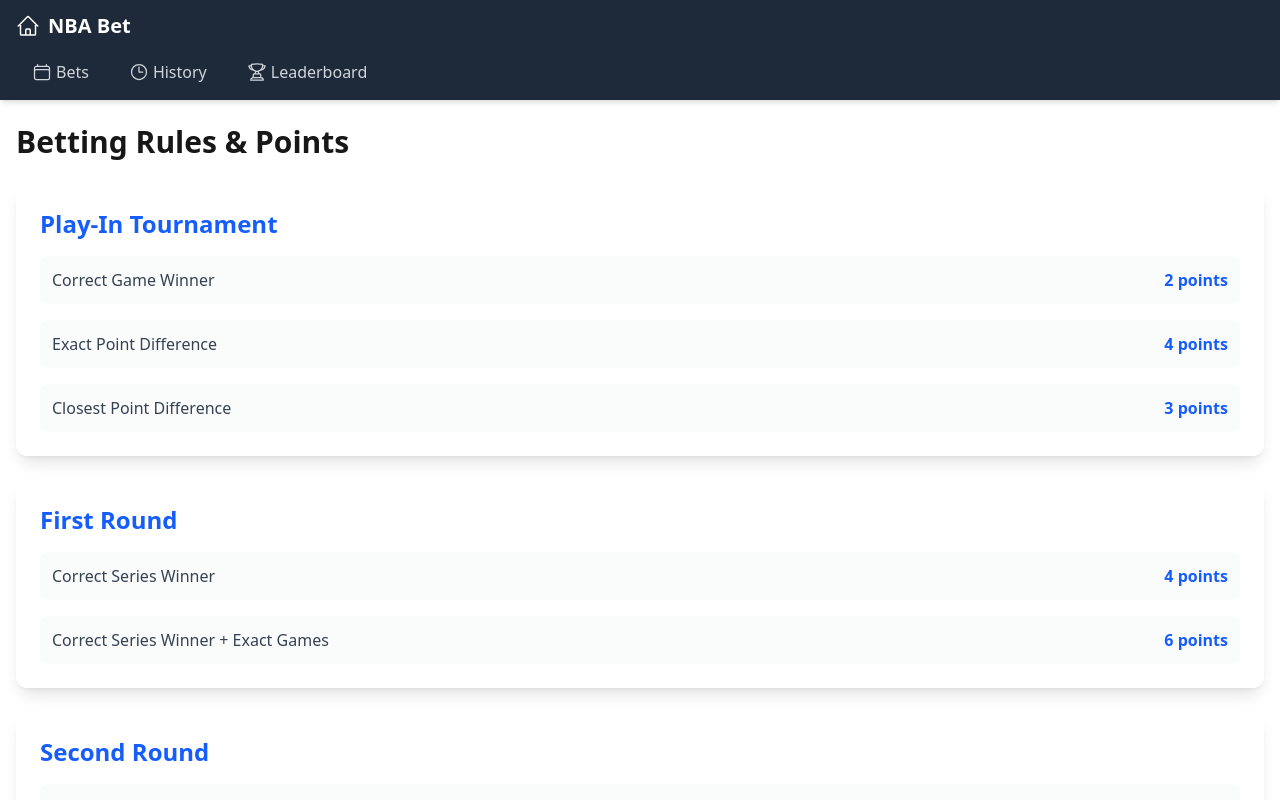
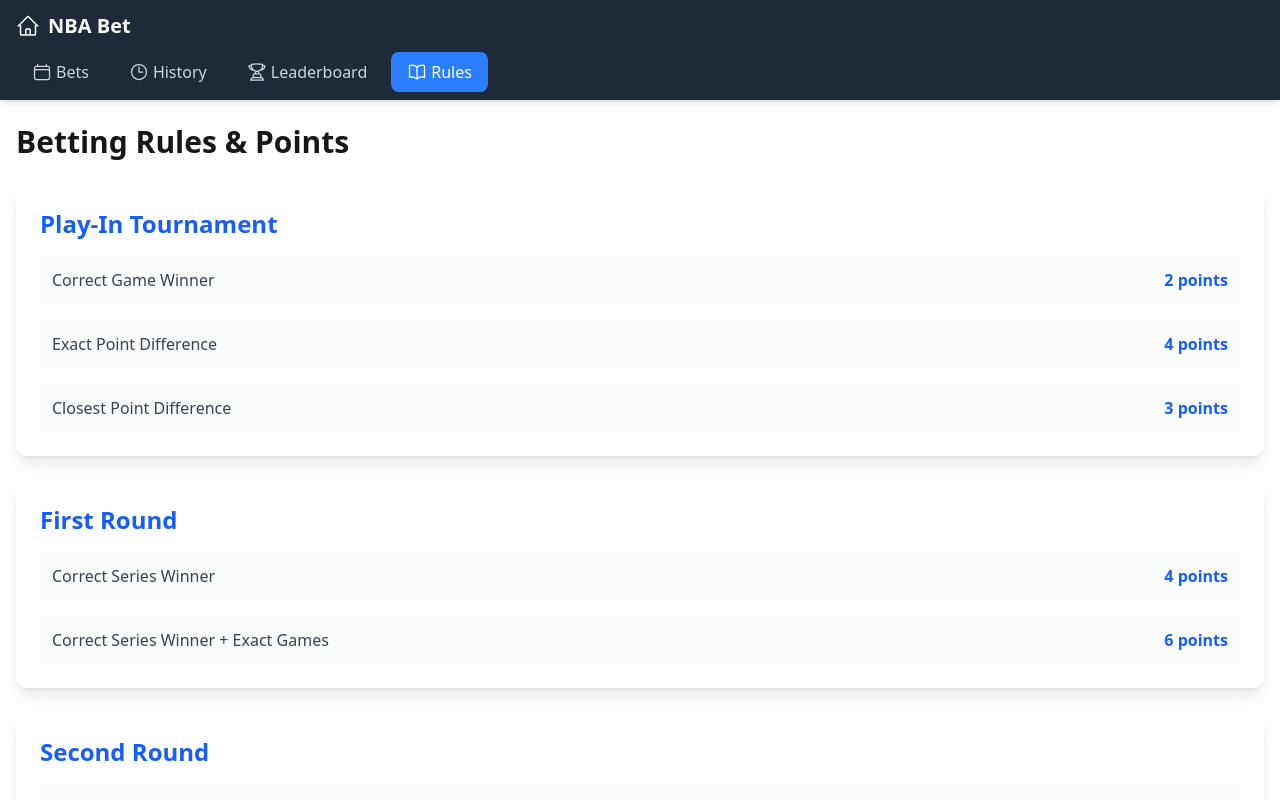
Before and after one commit to BarakFalach/nba-bet, a Next.js app in the folder frontend/: page /rules in a window 1280 px wide. Shown: the top 800 px of the page. Built offline with nearby package versions, Linux system fonts and the light colour scheme; no server answers.

Commit message:
add rules pge to nav bar

```diff
--- a/frontend/src/app/layout.tsx
+++ b/frontend/src/app/layout.tsx
@@ -8,6 +8,7 @@
   CalendarIcon,
   TrophyIcon,
   ClockIcon,
+  BookOpenIcon,
 } from '@heroicons/react/24/outline';
 import { WithProviders } from '@/lib/providers';
 import { usePathname } from 'next/navigation';
@@ -128,6 +129,17 @@
               <TrophyIcon className="h-5 w-5 mr-1" />
               <span>Leaderboard</span>
             </Link>
+            <Link
+              href="/rules"
+              className={`flex items-center px-4 py-2 ml-2 rounded-lg transition-colors flex-shrink-0 ${
+                pathname?.includes('/rules')
+                  ? 'bg-blue-500 text-white'
+                  : 'text-gray-300 hover:bg-gray-700'
+              }`}
+            >
+              <BookOpenIcon className="h-5 w-5 mr-1" />
+              <span>Rules</span>
+            </Link>
           </div>
         </header>
 
```
